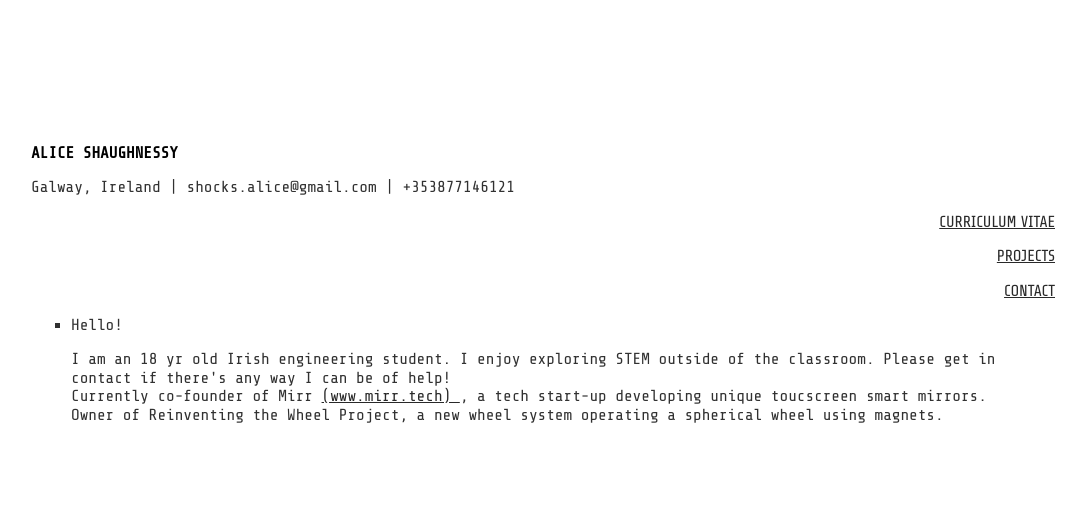
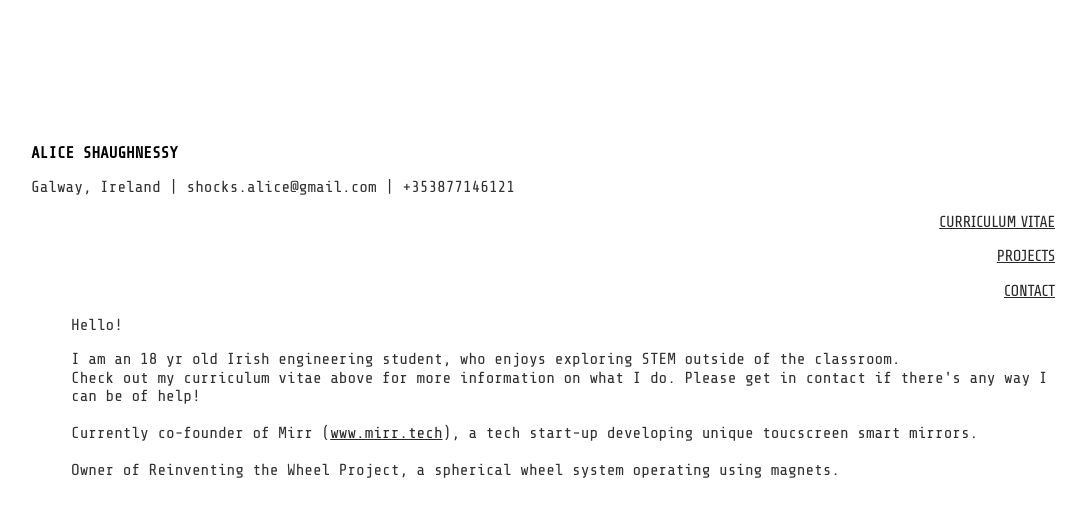
Before and after one commit to aliceshocks/aliceshocks.github.io, a website built with Parcel: page index.html in a window 1280 px wide. Shown: the whole page, without its empty margins (97-1183 px from the left). Built offline with nearby package versions, Linux system fonts and the light colour scheme.

Commit message:
Update index.html

```diff
--- a/index.html
+++ b/index.html
@@ -39,10 +39,13 @@
         </ul>
     </div>
     <ul>
-        <li>Hello!</li>
-        <p>I am an 18 yr old Irish engineering student. I enjoy exploring STEM outside of the classroom. Please get in contact if there's any way I can be of help!
-            <br>Currently co-founder of Mirr <a href ="https://mirr.tech/"> (www.mirr.tech) </a>, a tech start-up developing unique toucscreen smart mirrors.
-            <br>Owner of Reinventing the Wheel Project, a new wheel system operating a spherical wheel using magnets.</p>
+    </p>Hello!</p>
+        </p>I am an 18 yr old Irish engineering student, who enjoys exploring STEM outside of the classroom.
+        <br>Check out my curriculum vitae above for more information on what I do. Please get in contact if there's any way I can be of help!
+            <br>
+            <br>Currently co-founder of Mirr (<a href ="https://mirr.tech/">www.mirr.tech</a>), a tech start-up developing unique toucscreen smart mirrors.
+            <br>
+            <br>Owner of Reinventing the Wheel Project, a spherical wheel system operating using magnets.</p>
 
     </ul>
 
```
